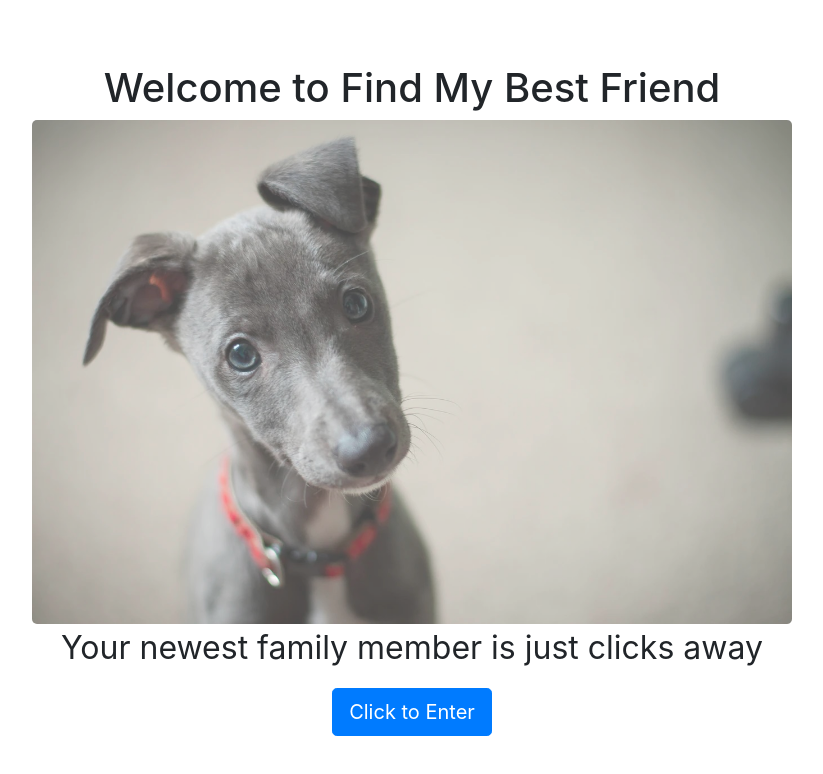
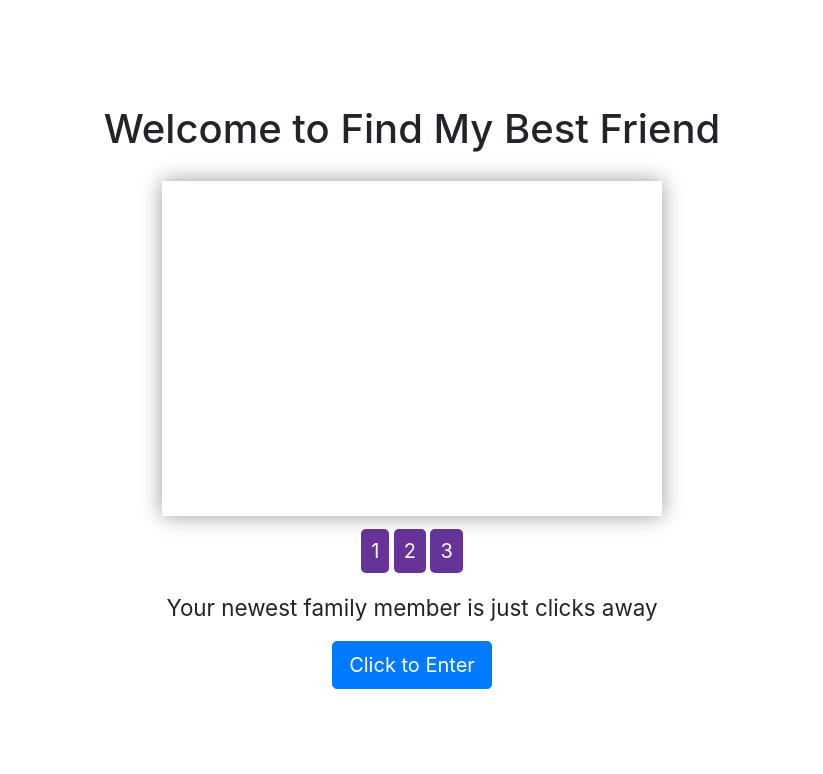
Before and after one commit to tuf75588/Seedling-School-Frontend-Project, a plain HTML site: page index.html in a window 1280 px wide. Shown: the whole page, without its empty margins (228-1051 px from the left). Drawn offline with nearby package versions, Linux system fonts and the light colour scheme.

Commit message:
simple image css image slider working on landing page

```diff
--- a/app.js
+++ b/app.js
@@ -1 +1,2 @@
-const m = 'a';
+const slideImages = [...document.querySelectorAll('img')].reverse();
+let currentSlide = 0;
--- a/index.html
+++ b/index.html
@@ -17,8 +17,16 @@
     <div class="row landing-img">
       <h1>Welcome to Find My Best Friend</h1>
       <div class="col-md-8  img-holder">
-        <!-- <img src="/assets/golden.jpg" class="logo-img" /> -->
-        <img src="/assets/cute.jpg" class="logo-img" />
+        <div class="slideshow">
+          <div> <img id="image1" src="/assets/cute.jpg" class="logo-img" /> </div>
+          <div class="cats"> <img id="image2" src="/assets/cats.jpg" class="logo-img" /> </div>
+          <div> <img id="image3" src="/assets/golden.jpg" class="logo-img" /> </div>
+        </div>
+        <div class="image-buttons">
+          <a href="#image1">1</a>
+          <a href="#image2">2</a>
+          <a href="#image3">3</a>
+        </div>
         <p class="lede">Your newest family member is just clicks away</p>
         <button type="button" class="btn main btn-primary btn-lg">Click to Enter</button>
       </div>
@@ -26,7 +34,7 @@
 
   </div>
 
-
+  <script src="app.js"></script>
 </body>
 
 </html>
--- a/styles.css
+++ b/styles.css
@@ -26,9 +26,61 @@ body {
 
 .lede {
 	text-align: center;
-	font-size: 2em;
+	font-size: 1.4em;
+	margin-top: 25px;
 }
 .main {
 	display: block;
 	margin: 0 auto;
 }
+.slideshow {
+	margin: 20px auto;
+	position: relative;
+	width: 500px;
+	height: 335px;
+	padding: 10px;
+	box-shadow: 0 0 20px rgba(0, 0, 0, 0.4);
+}
+.slideshow > div {
+	position: absolute;
+	top: 10px;
+	left: 13px;
+	right: 10px;
+	bottom: 10px;
+}
+
+.slideshow .cats {
+	left: 34px !important;
+}
+.image-buttons {
+	padding: 0;
+	text-align: center;
+}
+.image-buttons a {
+	background-color: rebeccapurple;
+	color: #fff;
+	padding: 10px;
+	border-radius: 5px;
+	font-size: 20px;
+	text-decoration: none;
+	cursor: pointer;
+}
+
+.slideshow .logo-img {
+	position: absolute;
+	top: 0;
+	z-index: 1;
+	opacity: 0;
+	width: inherit;
+	height: inherit;
+	transition: all linear 500ms;
+	-o-transition: all linear 500ms;
+	-moz-transition: all linear 500ms;
+	-webkit-transition: all linear 500ms;
+}
+
+.slideshow .logo-img:target {
+	left: 0;
+	z-index: 9;
+	opacity: 1;
+}
```
